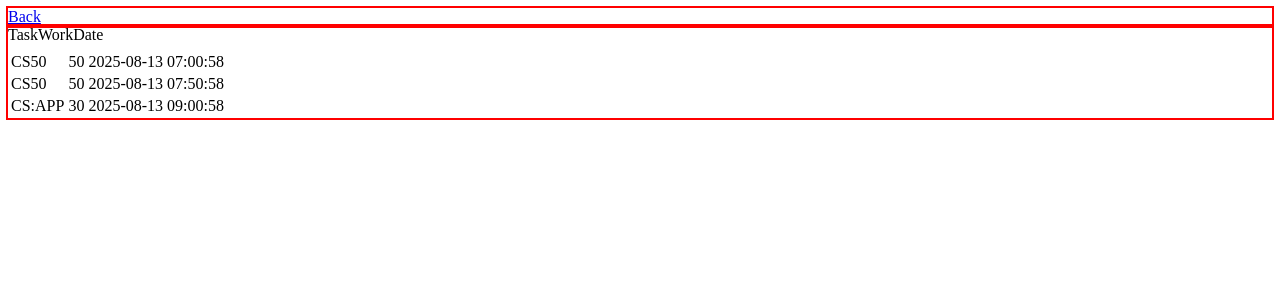
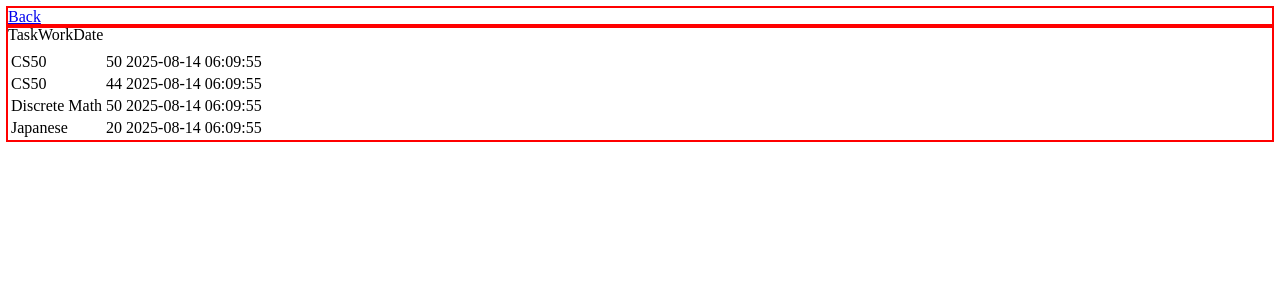
Before and after one commit to nurmareko/project-routine, a Flask app: page /statistics in a window 1280 px wide. Shown: the top 300 px of the page. Run offline with Flask 3, Linux system fonts and the light colour scheme; some libraries are stand-ins or nearby versions.

Commit message:
Update statistics page to fetch and display study data from the database

```diff
--- a/app.py
+++ b/app.py
@@ -38,4 +38,5 @@ def study():
 
 @app.route("/statistics")
 def statistics():
-    return render_template("statistics.html")
+    studies = db.execute('SELECT * FROM studies')
+    return render_template("statistics.html", studies=studies)
--- a/templates/index.html
+++ b/templates/index.html
@@ -33,11 +33,11 @@ Routine
         </select>
         <br>
 
-        Work Time: <input id="work-time" name="work-time" type="number" min="1" max="60">
+        Work Time: <input id="work-time" name="work-time" type="number" min="1" max="60"> minutes
         <br>
         Repetition: <input id="repetition" name="repetition" type="number" min="1">
         <br>
-        Rest Time: <input id="rest-time" name="rest-time" type="number" min="1" max="30">
+        Rest Time: <input id="rest-time" name="rest-time" type="number" min="1" max="30"> minutes
 
         <br>
         <button>Start</button>
--- a/templates/statistics.html
+++ b/templates/statistics.html
@@ -16,21 +16,13 @@ Statistic
             <tr>Date</tr>
         </thead>
         <tbody>
-            <tr>
-                <td>CS50</td>
-                <td>50</td>
-                <td>2025-08-13 07:00:58</td>
-            </tr>
-            <tr>
-                <td>CS50</td>
-                <td>50</td>
-                <td>2025-08-13 07:50:58</td>
-            </tr>
-            <tr>
-                <td>CS:APP</td>
-                <td>30</td>
-                <td>2025-08-13 09:00:58</td>
-            </tr>
+            {% for study in studies %}
+                <tr>
+                    <td>{{ study.name }}</td>
+                    <td>{{ study.work_time }}</td>
+                    <td>{{ study.date }}</td>
+                </tr>
+            {% endfor %}
         </tbody>
         <tfoot></tfoot>
     </table>
```
